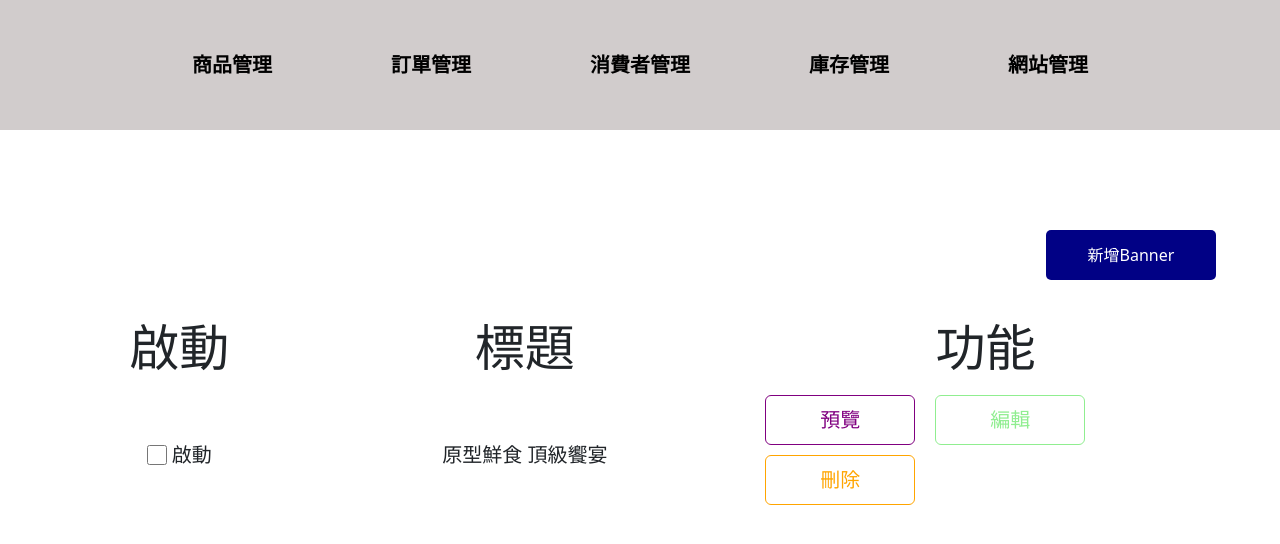
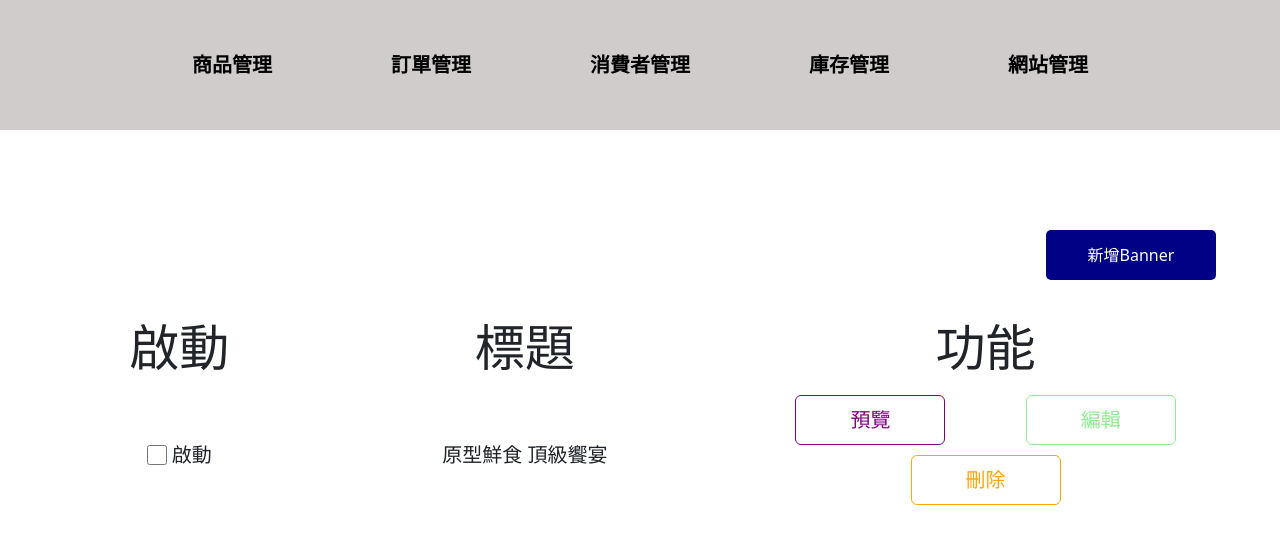
Before and after one commit to FroseWong/pets_love_nature_backstage_new, a Vue app: page /banner-setting in a window 1280 px wide. Shown: the top 544 px of the page. Built offline with nearby package versions, Linux system fonts and the light colour scheme.

Commit message:
fix 按鈕置中對齊

```diff
--- a/src/views/BannerSetting.vue
+++ b/src/views/BannerSetting.vue
@@ -104,6 +104,7 @@ import TopNavBar from '../components/TopNavBar.vue'
           flex-basis: 0;
           display: flex;
           flex-wrap: wrap;
+          justify-content: space-around;
           .btn {
             font-size: 20px;
             width: 150px;
@@ -111,7 +112,7 @@ import TopNavBar from '../components/TopNavBar.vue'
             display: flex;
             justify-content: center;
             align-items: center;
-            margin: 0 10px 10px;
+            margin: 0 30px 10px;
             &.preview {
               color: purple;
               border: 1px solid purple;
```
